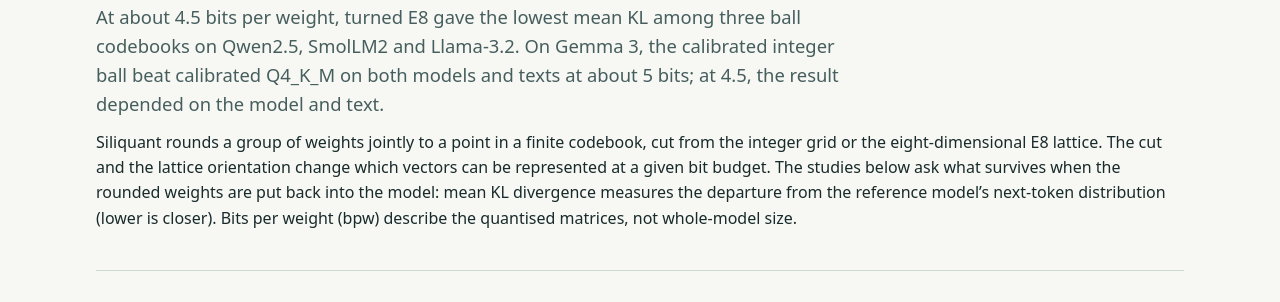
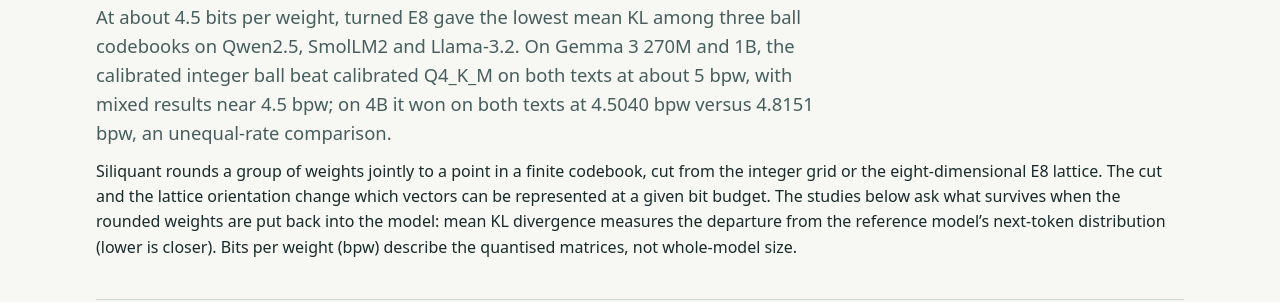
Before and after one commit to Moissanite-Labs/siliquant, a plain HTML site: page docs/index.html in a window 1280 px wide. Shown: the part 238-540 px from the top of the page. Drawn offline with Linux system fonts and the light colour scheme.

Commit message:
Include the Gemma 3 4B result in the report summary
Co-Authored-By: Devin AI <158243242+devin-ai-integration[bot]@users.noreply.github.com>

```diff
--- a/docs/index.html
+++ b/docs/index.html
@@ -98,7 +98,7 @@
     <header class="hero">
       <p class="eyebrow">Siliquant research · 23 November 2026</p>
       <h1>Quantisation results</h1>
-      <p class="lede">At about 4.5 bits per weight, turned E8 gave the lowest mean KL among three ball codebooks on Qwen2.5, SmolLM2 and Llama-3.2. On Gemma 3, the calibrated integer ball beat calibrated Q4_K_M on both models and texts at about 5 bits; at 4.5, the result depended on the model and text.</p>
+      <p class="lede">At about 4.5 bits per weight, turned E8 gave the lowest mean KL among three ball codebooks on Qwen2.5, SmolLM2 and Llama-3.2. On Gemma 3 270M and 1B, the calibrated integer ball beat calibrated Q4_K_M on both texts at about 5 bpw, with mixed results near 4.5 bpw; on 4B it won on both texts at 4.5040 bpw versus 4.8151 bpw, an unequal-rate comparison.</p>
       <p>Siliquant rounds a group of weights jointly to a point in a finite codebook, cut from the integer grid or the eight-dimensional E8 lattice. The cut and the lattice orientation change which vectors can be represented at a given bit budget. The studies below ask what survives when the rounded weights are put back into the model: mean KL divergence measures the departure from the reference model’s next-token distribution (lower is closer). Bits per weight (bpw) describe the quantised matrices, not whole-model size.</p>
     </header>
 
```
Also changed, not shown: site/results.html (+1 -1 lines), 1 other file.
